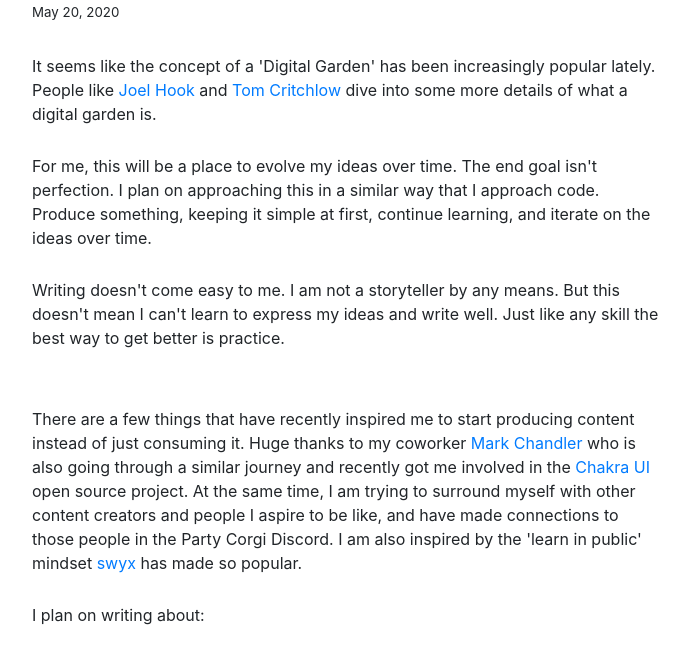
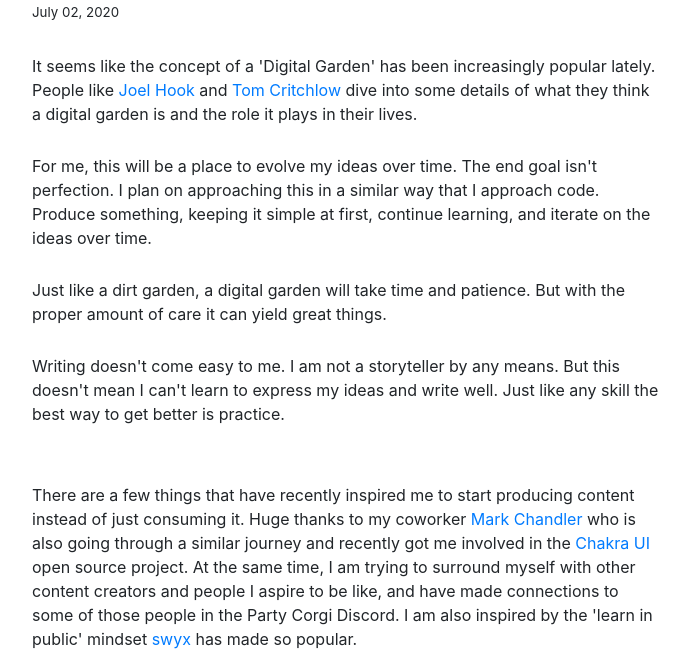
Before and after one commit to jmiazga/jasonmiazga.com, a Gatsby site: page /digital-garden/ in a window 1280 px wide. Shown: the part 154-805 px from the top of the page, without its empty margins (293-982 px from the left). Built offline with nearby package versions, Linux system fonts and the light colour scheme; Gatsby itself is replaced by a stand-in of ours.

Commit message:
a few small changes to the digital garden post

```diff
--- a/content/blog/digital-garden.md
+++ b/content/blog/digital-garden.md
@@ -1,20 +1,23 @@
 ---
 title: My Digital Garden
-date: "2020-05-20T23:45:00.832Z"
+date: "2020-07-02T00:49:35.497Z"
 description: ""
 ---
 
-It seems like the concept of a 'Digital Garden' has been increasingly popular lately. People like [Joel Hook](https://joelhooks.com/digital-garden) and [Tom Critchlow](https://tomcritchlow.com/2019/02/17/building-digital-garden/) dive into some more details of what a digital garden is.
+It seems like the concept of a 'Digital Garden' has been increasingly popular lately. People like [Joel Hook](https://joelhooks.com/digital-garden) and [Tom Critchlow](https://tomcritchlow.com/2019/02/17/building-digital-garden/) dive into some details of what they think a digital garden is and the role it plays in their lives.
 
 For me, this will be a place to evolve my ideas over time. The end goal isn't perfection. I plan on approaching this in a similar way that I approach code. Produce something, keeping it simple at first, continue learning, and iterate on the ideas over time.
+
+Just like a dirt garden, a digital garden will take time and patience. But with the proper amount of care it can yield great things.
 
 Writing doesn't come easy to me. I am not a storyteller by any means. But this doesn't mean I can't learn to express my ideas and write well. Just like any skill the best way to get better is practice.
 
 ---
 
-There are a few things that have recently inspired me to start producing content instead of just consuming it. Huge thanks to my coworker [Mark Chandler](https://twitter.com/grow_love) who is also going through a similar journey and recently got me involved in the [Chakra UI](https://chakra-ui.com/) open source project. At the same time, I am trying to surround myself with other content creators and people I aspire to be like, and have made connections to those people in the Party Corgi Discord. I am also inspired by the 'learn in public' mindset [swyx](https://twitter.com/swyx) has made so popular.
+There are a few things that have recently inspired me to start producing content instead of just consuming it. Huge thanks to my coworker [Mark Chandler](https://twitter.com/grow_love) who is also going through a similar journey and recently got me involved in the [Chakra UI](https://chakra-ui.com/) open source project. At the same time, I am trying to surround myself with other content creators and people I aspire to be like, and have made connections to some of those people in the Party Corgi Discord. I am also inspired by the 'learn in public' mindset [swyx](https://twitter.com/swyx) has made so popular.
 
 I plan on writing about:
+
 - Chakra and my involvement in open source
 - React, JavaScript, and other front end technologies
 - Django and Python
```
